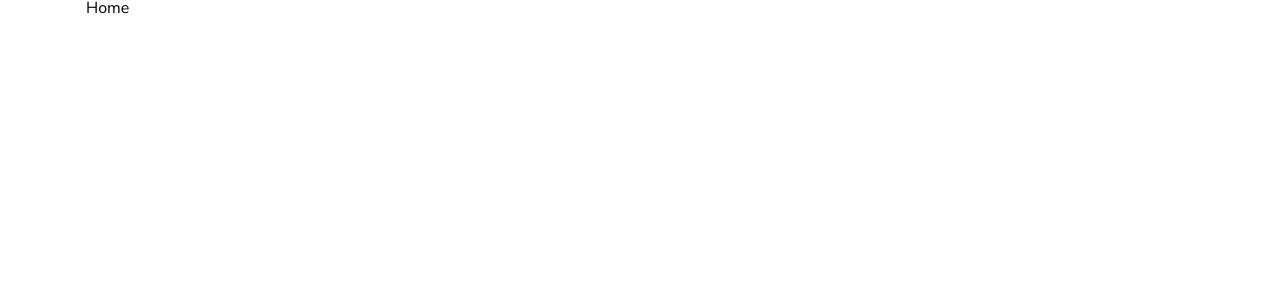
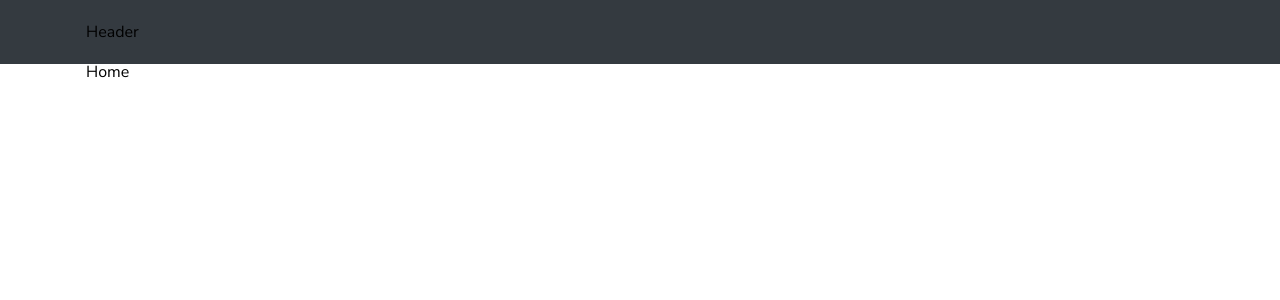
Before and after one commit to gigaamiridze/proshop, a React (Vite) app in the folder client/: page / in a window 1280 px wide. Shown: the top 300 px of the page. Built offline with nearby package versions, Linux system fonts and the light colour scheme.

Commit message:
[Client] Created Header component

```diff
--- /dev/null
+++ b/client/src/components/Header.tsx
@@ -0,0 +1,13 @@
+import { HeaderContainer, Container } from '../styles';
+
+function Header() {
+  return (
+    <HeaderContainer>
+      <Container>
+        Header
+      </Container>
+    </HeaderContainer>
+  )
+}
+
+export default Header;
--- /dev/null
+++ b/client/src/components/index.ts
@@ -0,0 +1 @@
+export { default as Header } from './Header';
--- a/client/src/pages/Root.tsx
+++ b/client/src/pages/Root.tsx
@@ -1,9 +1,11 @@
 import { Outlet } from 'react-router-dom';
+import { Header } from '../components';
 import { Container } from '../styles';
 
 function Root() {
   return (
     <>
+      <Header />
       <main>
         <Container>
           <Outlet />
--- /dev/null
+++ b/client/src/styles/components/header/HeaderContainer.ts
@@ -0,0 +1,8 @@
+import styled from 'styled-components';
+
+const HeaderContainer = styled.header`
+  background-color: ${({ theme }) => theme.colors.darkGray};
+  padding: 24px 0;
+`;
+
+export default HeaderContainer;
--- a/client/src/styles/index.ts
+++ b/client/src/styles/index.ts
@@ -1,3 +1,8 @@
+// Header Components
+export { default as HeaderContainer } from './components/header/HeaderContainer';
+
+// Shared Components
 export { default as Container } from './components/shared/Container';
+
 export { default as GlobalStyles } from './Global';
 export * from './theme';
```
